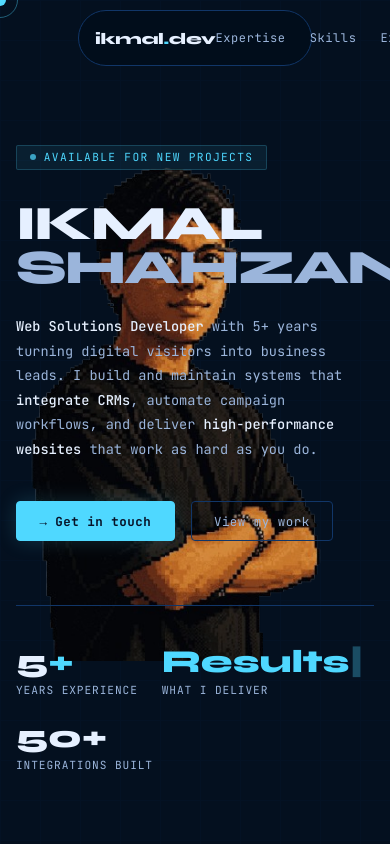
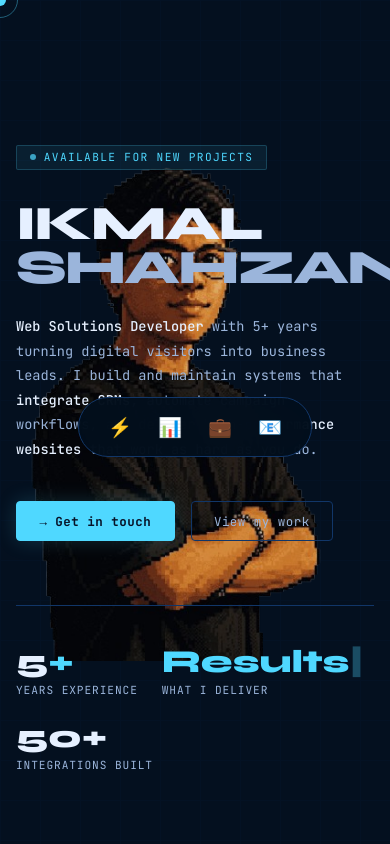
Before and after one commit to ikmalshahzan/personal-site, a React (Vite) app: page / in a window 390 px wide. Shown: the top 844 px of the page. Built offline with nearby package versions, Linux system fonts and the light colour scheme.

Commit message:
update navbar

```diff
--- a/src/components/Nav.jsx
+++ b/src/components/Nav.jsx
@@ -1,6 +1,7 @@
 export default function Nav() {
   return (
-    <nav>
+    <>
+      <nav className="desktop-nav">
         <div className="nav-logo">ikmal<span>.</span>dev</div>
         <div className="nav-links">
           <a href="#expertise">Expertise</a>
@@ -9,5 +10,12 @@ export default function Nav() {
           <a href="#contact">Contact</a>
         </div>
       </nav>
+      <nav className="mobile-nav">
+        <a href="#expertise">⚡</a>
+        <a href="#skills">📊</a>
+        <a href="#experience">💼</a>
+        <a href="#contact">📧</a>
+      </nav>
+    </>
   );
 }
--- a/src/index.css
+++ b/src/index.css
@@ -112,6 +112,10 @@ nav {
 }
 
 .nav-links a:hover { color: var(--green); }
+
+.mobile-nav {
+  display: none;
+}
 
 .hero {
   min-height: 100vh;
@@ -549,6 +553,31 @@ footer span { color: var(--green); }
   .hero { padding: 72px 1rem 0; }
   section { padding: 4rem 1rem; }
   .hero-stats { gap: 1.5rem; }
+
+  .desktop-nav { display: none; }
+  .mobile-nav {
+    display: flex;
+    position: fixed;
+    bottom: 0;
+    left: 0;
+    right: 0;
+    height: 60px;
+    background: rgba(2,14,28,0.95);
+    backdrop-filter: blur(16px);
+    border-top: 1px solid var(--border);
+    justify-content: space-around;
+    align-items: center;
+    z-index: 100;
+  }
+  .mobile-nav a {
+    color: var(--text-muted);
+    text-decoration: none;
+    font-size: 1.2rem;
+    transition: color 0.2s;
+  }
+  .mobile-nav a:hover { color: var(--green); }
+
+  body { padding-bottom: 60px; }
 }
 
 @import url('https://fonts.googleapis.com/css2?family=JetBrains+Mono:wght@300;400;500;700&family=Syne:wght@400;600;700;800&display=swap');
```
Lines whose indentation alone changed are shown as unchanged.
